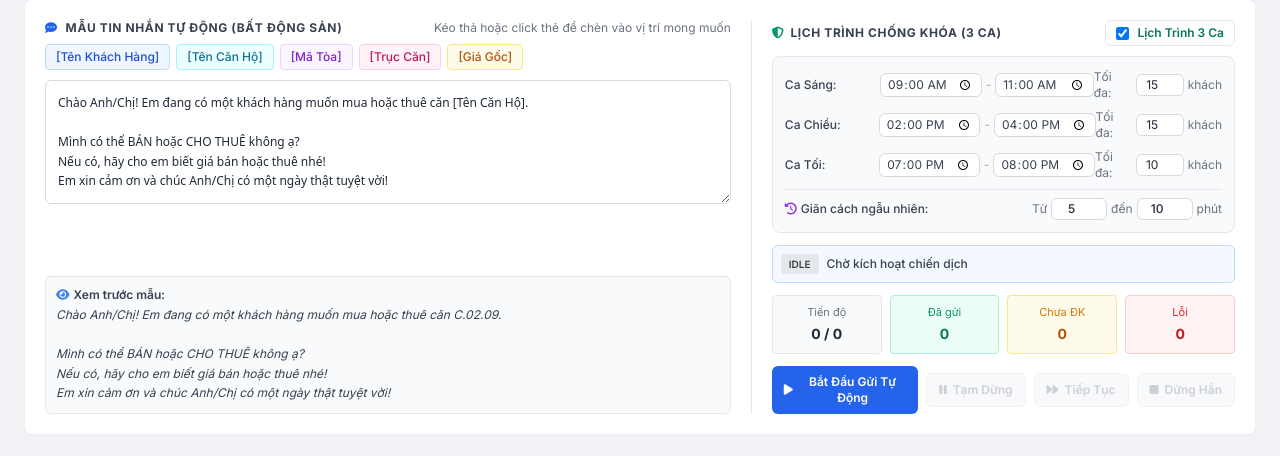
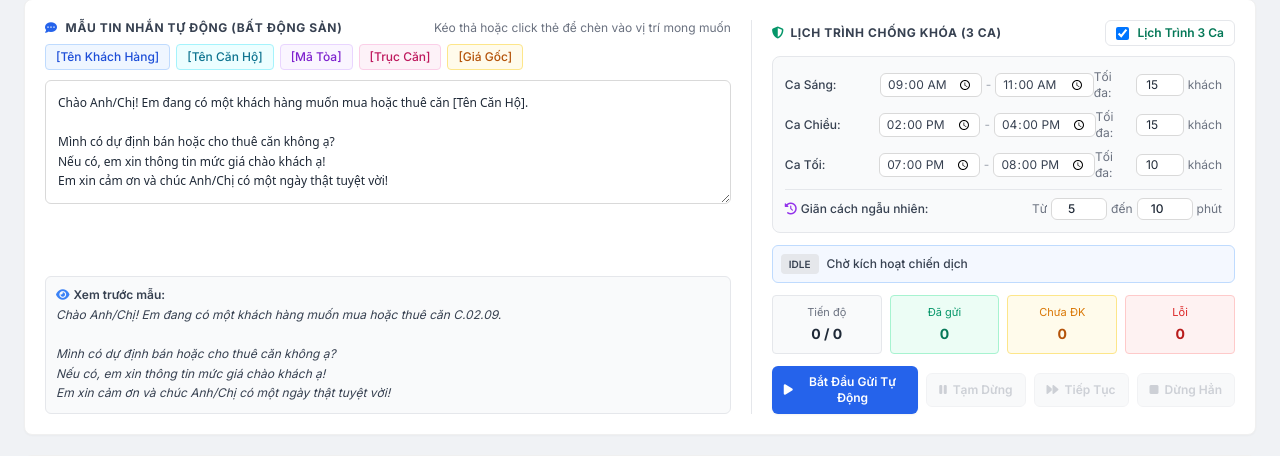
Before and after one commit to ThanhVui/AI-Sales-Agents, a FastAPI app: page / in a window 1280 px wide. Shown: the part 152-608 px from the top of the page. Run offline with FastAPI, Linux system fonts and the light colour scheme; data that the repository does not hold is empty; some libraries are stand-ins or nearby versions.

Commit message:
update: Update default outreach message template text

```diff
--- a/src/ai/real_estate.py
+++ b/src/ai/real_estate.py
@@ -42,9 +42,9 @@ class RealEstateAdvisor(BaseAIAdvisor):
 
         if not template:
             template = (
-                "Anh/Chị [Tên Khách Hàng] ơi! Em đang có khách hàng muốn mua hoặc THUÊ căn [Tên Căn Hộ].\n\n"
-                "Mình có thể BÁN hoặc CHO THUÊ không ạ?\n"
-                "Nếu có, hãy cho em biết giá bán nhé!\n"
+                "Chào Anh/Chị! Em đang có một khách hàng muốn mua hoặc thuê căn [Tên Căn Hộ].\n\n"
+                "Mình có dự định bán hoặc cho thuê căn không ạ?\n"
+                "Nếu có, em xin thông tin mức giá chào khách ạ!\n"
                 "Em xin cảm ơn và chúc Anh/Chị có một ngày thật tuyệt vời!"
             )
 
--- a/src/web/templates/index.html
+++ b/src/web/templates/index.html
@@ -164,8 +164,8 @@
             <!-- Template Textarea -->
             <textarea id="templateText" ondrop="handleDrop(event)" ondragover="event.preventDefault()" rows="5" class="ant-input w-full p-3 text-xs text-gray-800 leading-relaxed font-sans">Chào Anh/Chị! Em đang có một khách hàng muốn mua hoặc thuê căn [Tên Căn Hộ].
 
-Mình có thể BÁN hoặc CHO THUÊ không ạ?
-Nếu có, hãy cho em biết giá bán hoặc thuê nhé!
+Mình có dự định bán hoặc cho thuê căn không ạ?
+Nếu có, em xin thông tin mức giá chào khách ạ!
 Em xin cảm ơn và chúc Anh/Chị có một ngày thật tuyệt vời!</textarea>
           </div>
 
```
